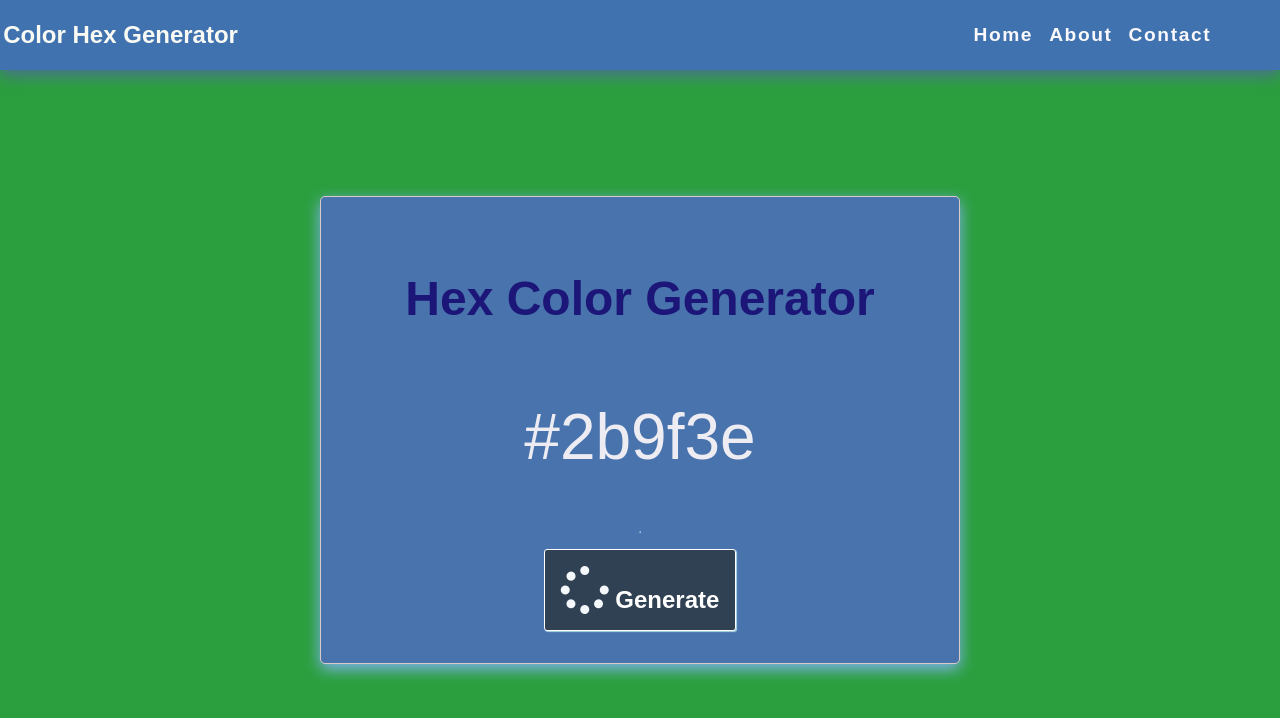
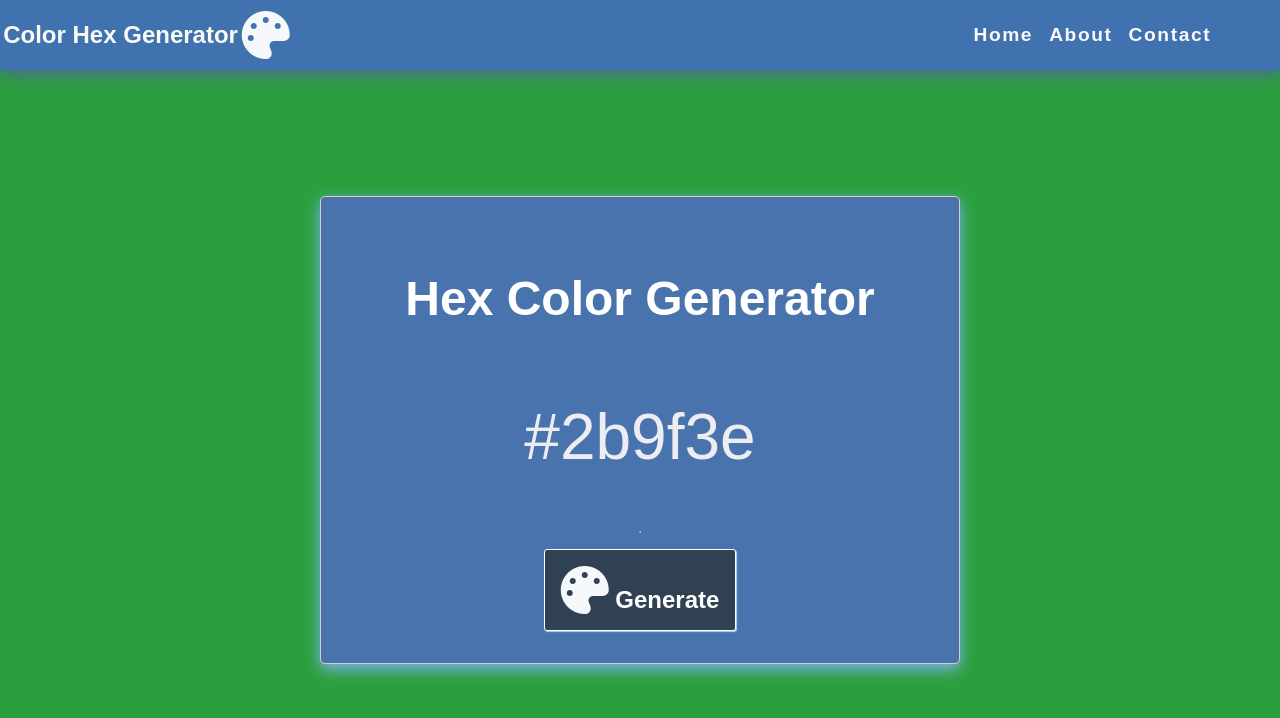
Before and after one commit to umaidali236/color-hexa-generator, a plain HTML site: page src/index.html in a window 1280 px wide. Drawn offline with Linux system fonts and the light colour scheme.

Commit message:
updated styles.css

```diff
--- a/src/index.html
+++ b/src/index.html
@@ -17,7 +17,8 @@
     <nav>
         <div class="nav-main">
             <div class="nav-header">
-                <h1 class="nav-h1">Color Hex Generator</h1>
+                <h1 class="nav-h1">Color Hex Generator</h1>&nbsp
+                <i class="fa-solid fa-palette"></i>
             </div>
             <ul class="menu">
                 <li>
@@ -40,7 +41,7 @@
             <hr />
             <div class="buttons">
                 <button class="reset generate">
-                    <i class="fas fa-spinner"></i>
+                    <i class="fa-solid fa-palette"></i>
                     Generate
                 </button>
             </div>
--- a/src/styles.css
+++ b/src/styles.css
@@ -55,7 +55,7 @@ nav {
 h1 {
     font-size: 3rem;
     margin-bottom: 1rem;
-    color: #1C1678;
+    color: #ffffff;
 }
 
 .nav-h1 {
```
